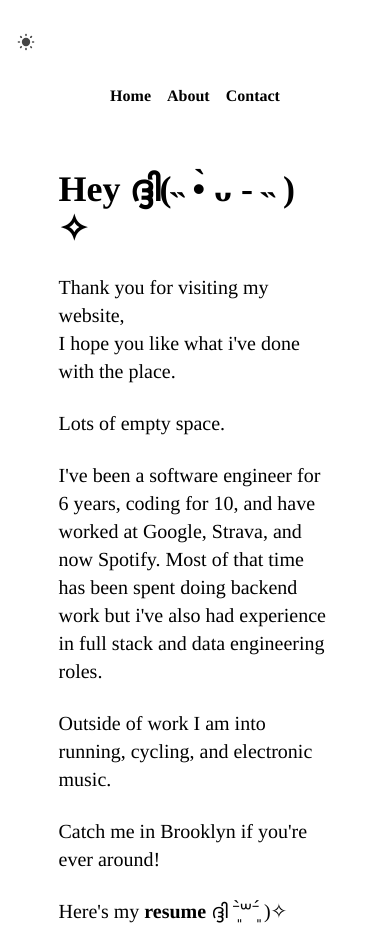
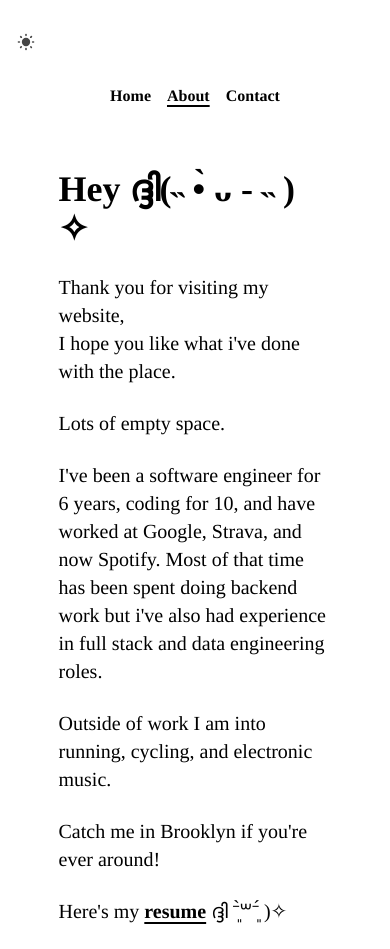
Before and after one commit to dvochoa/dvochoa.github.io, a Next.js app: page /about in a window 390 px wide. Built offline with nearby package versions, Linux system fonts and the light colour scheme.

Commit message:
Tweak link-with-underline to work better on mobile

```diff
--- a/src/app/about/page.tsx
+++ b/src/app/about/page.tsx
@@ -2,7 +2,7 @@ import type { Metadata } from "next";
 
 import styles from "./about.module.css";
 import SectionsHeader from "@/components/sections-header";
-import LinkWithUnderlineAnimated from "@/components/link-with-underline-animated";
+import LinkWithUnderline from "@/components/link-with-underline";
 import ThemeToggle from "@/components/theme-toggle";
 
 export const metadata: Metadata = { title: "About Me" };
@@ -14,7 +14,10 @@ export default function HomePage() {
       <meta name="viewport" content="width=device-width, initial-scale=1.0"></meta>
       <ThemeToggle />
 
-      <SectionsHeader className="row-start-2 col-start-2 lg:col-start-4 justify-self-center" />
+      <SectionsHeader
+        className="row-start-2 col-start-2 lg:col-start-4 justify-self-center"
+        selectedIndex={1}
+      />
 
       <main className="row-start-3 col-start-2 lg:col-start-2">
         <h1 className="text-4xl font-bold">Hey ദ്ദി(˵ •̀ ᴗ - ˵ ) ✧</h1>
@@ -36,11 +39,12 @@ export default function HomePage() {
         <br></br>
         <p className="text-xl">
           Here's my{" "}
-          <LinkWithUnderlineAnimated
+          <LinkWithUnderline
             href="/documents/resume.pdf"
             text="resume"
             openInNewTab={true}
-          ></LinkWithUnderlineAnimated>{" "}
+            selected={true}
+          ></LinkWithUnderline>{" "}
           ദ്ദി ˉ͈̀꒳ˉ͈́ )✧
         </p>
         <br></br>
--- a/src/app/components/link-with-underline-animated.module.css
+++ /dev/null
@@ -1,17 +0,0 @@
-/* Apply an animated underline on hover */
-.link:after {
-  content: "";
-  position: absolute;
-  width: 100%;
-  transform: scaleX(0);
-  height: 2px;
-  bottom: 0;
-  left: 0;
-  transform-origin: bottom left;
-  transition: transform 0.25s ease-out;
-}
-
-.link:hover::after {
-  transform: scaleX(1);
-  transform-origin: bottom left;
-}
--- a/src/app/components/link-with-underline-animated.tsx
+++ /dev/null
@@ -1,26 +0,0 @@
-import styles from "./link-with-underline-animated.module.css";
-import Link from "next/link";
-
-const LinkWithUnderlineAnimated = ({
-  href,
-  text,
-  openInNewTab,
-  className = "",
-}: {
-  href: string;
-  text: string;
-  openInNewTab: boolean;
-  className?: string;
-}) => {
-  return (
-    <Link
-      href={href}
-      target={openInNewTab ? "_blank" : undefined}
-      className={`${styles.link} font-bold inline-block relative after:bg-black dark:after:bg-white ${className}`}
-    >
-      {text}
-    </Link>
-  );
-};
-
-export default LinkWithUnderlineAnimated;
--- /dev/null
+++ b/src/app/components/link-with-underline.module.css
@@ -0,0 +1,31 @@
+.selected {
+  text-decoration-line: underline;
+  text-decoration-thickness: 2px;
+  text-underline-offset: 4px;
+}
+
+/* Large screens (laptops, desktops) */
+@media (min-width: 1024px) {
+  /* Remove underline since larger screens use an on hover underline instead */
+  .selected {
+    text-decoration-line: none;
+  }
+
+  /* Apply an animated underline on hover */
+  .link:after {
+    content: "";
+    position: absolute;
+    width: 100%;
+    transform: scaleX(0);
+    height: 2px;
+    bottom: 0;
+    left: 0;
+    transform-origin: bottom left;
+    transition: transform 0.25s ease-out;
+  }
+
+  .link:hover::after {
+    transform: scaleX(1);
+    transform-origin: bottom left;
+  }
+}
--- /dev/null
+++ b/src/app/components/link-with-underline.tsx
@@ -0,0 +1,29 @@
+import styles from "./link-with-underline.module.css";
+import Link from "next/link";
+
+const LinkWithUnderline = ({
+  href,
+  text,
+  openInNewTab,
+  className = "",
+  selected = false,
+}: {
+  href: string;
+  text: string;
+  openInNewTab: boolean;
+  className?: string;
+  selected?: boolean;
+}) => {
+  const selectedClass = selected ? styles.selected : "";
+  return (
+    <Link
+      href={href}
+      target={openInNewTab ? "_blank" : undefined}
+      className={`${styles.link} ${selectedClass} font-bold inline-block relative lg:after:bg-black lg:dark:after:bg-white ${className}`}
+    >
+      {text}
+    </Link>
+  );
+};
+
+export default LinkWithUnderline;
--- a/src/app/components/sections-header.tsx
+++ b/src/app/components/sections-header.tsx
@@ -1,25 +1,34 @@
-import LinkWithUnderlineAnimated from "@/components/link-with-underline-animated";
+import LinkWithUnderline from "@/components/link-with-underline";
 
-const SectionsHeader = ({ className }: { className: string }) => {
+const SectionsHeader = ({
+  className,
+  selectedIndex,
+}: {
+  className: string;
+  selectedIndex: number;
+}) => {
   return (
     <div className={className}>
-      <LinkWithUnderlineAnimated
+      <LinkWithUnderline
         href="/"
         text="Home"
         openInNewTab={false}
         className="mr-4"
-      ></LinkWithUnderlineAnimated>
-      <LinkWithUnderlineAnimated
+        selected={selectedIndex == 0}
+      ></LinkWithUnderline>
+      <LinkWithUnderline
         href="/about"
         text="About"
         openInNewTab={false}
         className="mr-4"
-      ></LinkWithUnderlineAnimated>
-      <LinkWithUnderlineAnimated
+        selected={selectedIndex == 1}
+      ></LinkWithUnderline>
+      <LinkWithUnderline
         href="/contact"
         text="Contact"
         openInNewTab={false}
-      ></LinkWithUnderlineAnimated>
+        selected={selectedIndex == 2}
+      ></LinkWithUnderline>
     </div>
   );
 };
--- a/src/app/contact/page.tsx
+++ b/src/app/contact/page.tsx
@@ -18,7 +18,10 @@ export default function ContactPage() {
       <meta name="viewport" content="width=device-width, initial-scale=1.0"></meta>
       <ThemeToggle />
 
-      <SectionsHeader className="justify-self-center row-start-2 lg:col-start-3" />
+      <SectionsHeader
+        className="justify-self-center row-start-2 lg:col-start-3"
+        selectedIndex={2}
+      />
 
       <div className="grid row-start-3 grid-cols-9 lg:grid-cols-1 lg:col-start-1 lg:col-span-3 lg:justify-self-center">
         <main className="text-center col-start-5 lg:col-start-1">
--- a/src/app/page.tsx
+++ b/src/app/page.tsx
@@ -13,7 +13,10 @@ export default function HomePage() {
       <meta name="viewport" content="width=device-width, initial-scale=1.0"></meta>
       <ThemeToggle />
 
-      <SectionsHeader className="row-start-2 lg:col-start-3 justify-self-center" />
+      <SectionsHeader
+        className="row-start-2 lg:col-start-3 justify-self-center"
+        selectedIndex={0}
+      />
 
       <main className="row-start-3 lg:col-start-2 text-center">
         <h1 className="text-3xl font-bold">Daniel Ochoa</h1>
```
